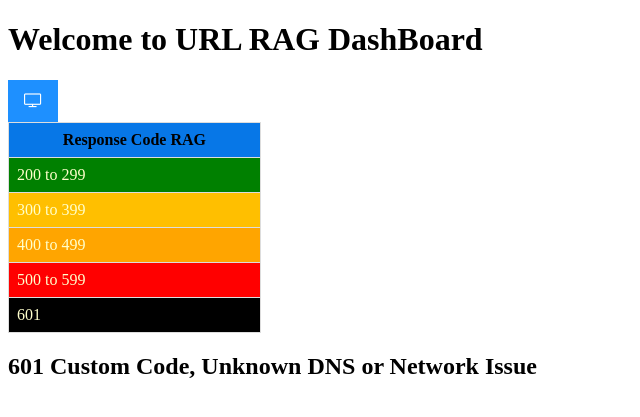
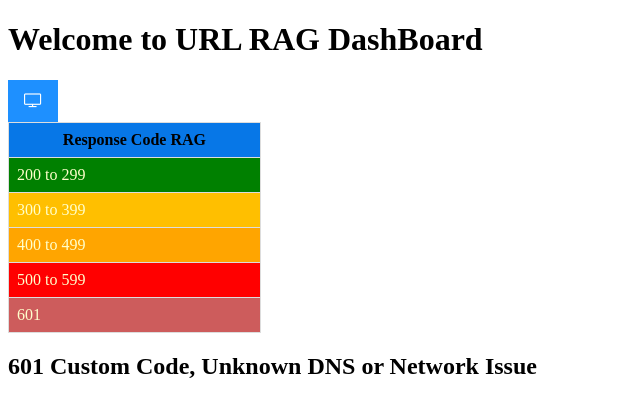
Before and after one commit to ggnanasekaran77/urlrag, a FastAPI app: page / in a window 1280 px wide. Shown: the top 417 px of the page, without its empty margins (0-640 px from the left). Run offline with FastAPI, Linux system fonts and the light colour scheme.

Commit message:
Fix/images (#10)
* fixing image issues

* images with pagination

Co-authored-by: gnanasekaran.gajendi <gnanasekaran.gajendi@rakuten.com>

```diff
--- a/app/static/css/status_url.css
+++ b/app/static/css/status_url.css
@@ -11,5 +11,5 @@ tr.brown td {
   background-color: #FFA500;
 }
 tr.black td {
-  background-color: black;
+  background-color: #CD5C5C;
 }
--- a/app/templates/index.html
+++ b/app/templates/index.html
@@ -56,7 +56,7 @@ tr.brown td {
    padding: 8px;
 }
 tr.black td {
-  background-color: black;
+  background-color: #CD5C5C;
   border: 1px solid #ddd;
    padding: 8px;
 }
```
Also changed, not shown: images/results.png, images/results1.png.
